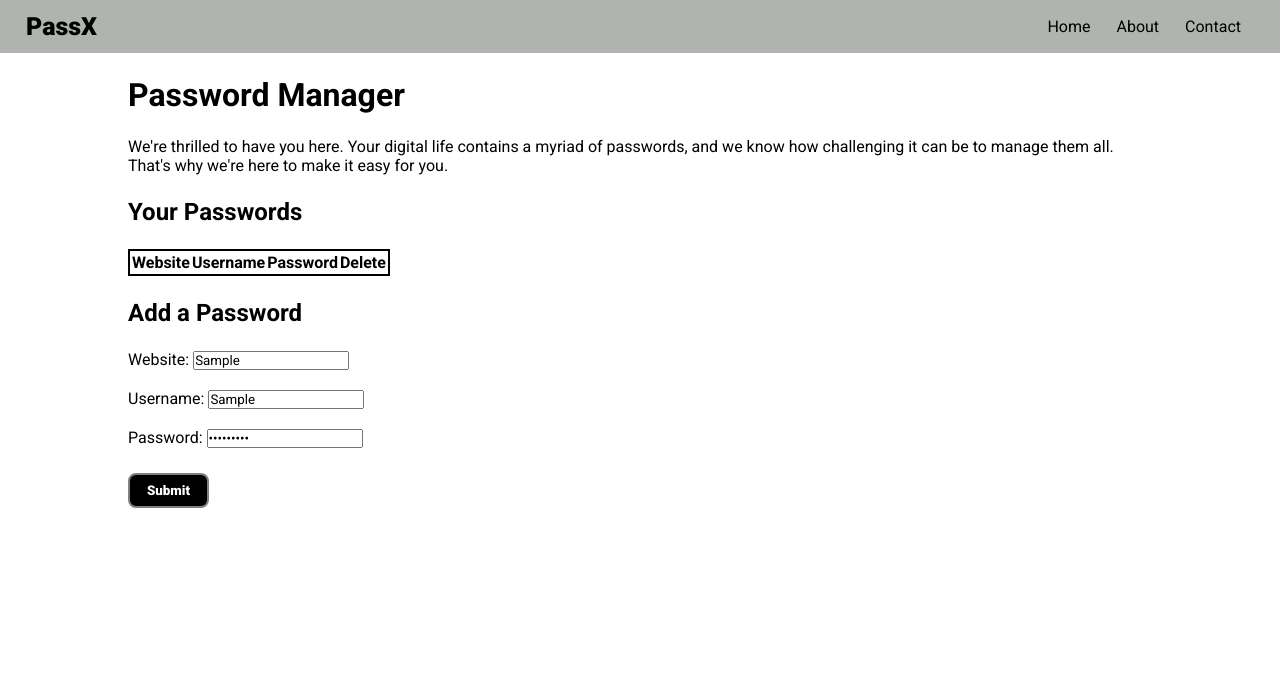
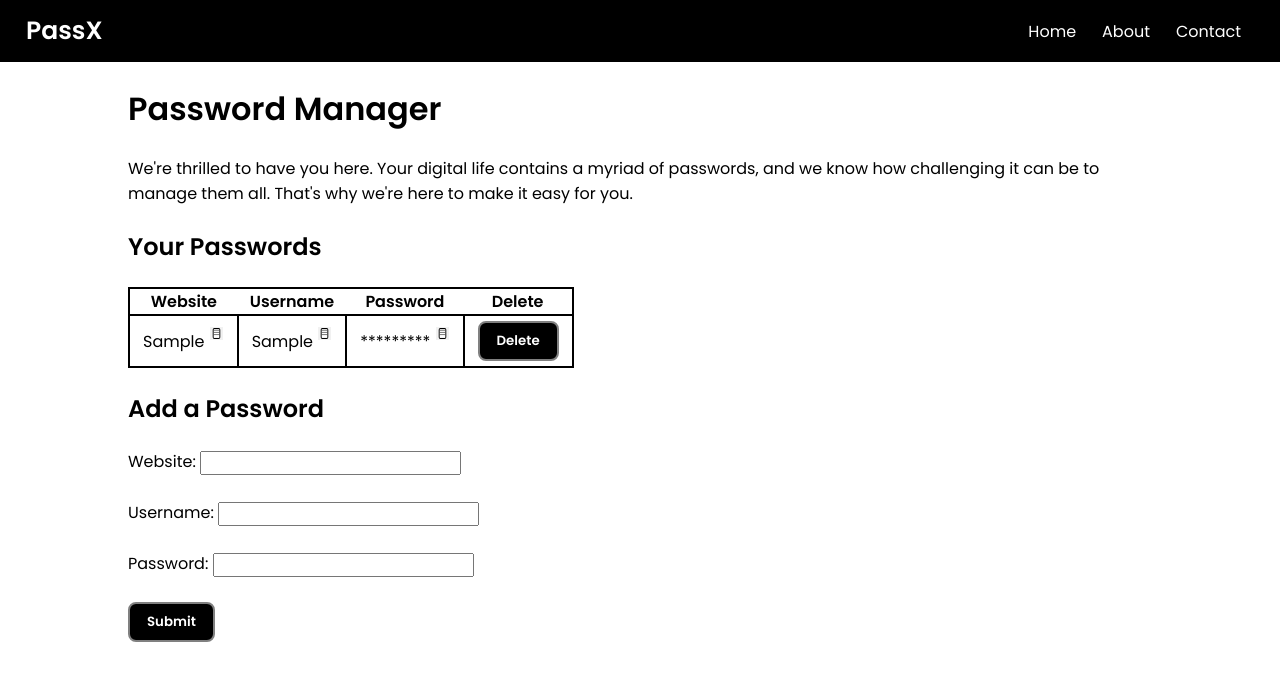
Before and after one commit to datpham0412/password-manager, a plain HTML site: page index.html in a window 1280 px wide. Both pictures are taken after typing "Sample", "Sample", "Sample123" into the empty fields and a click on the button "Submit". Drawn offline with Linux system fonts and the light colour scheme.

Commit message:
feat: Show passwords function

```diff
--- a/script.js
+++ b/script.js
@@ -9,14 +9,14 @@ function maskPassword(pass) {
 function copyText(txt) {
   navigator.clipboard.writeText(txt).then(
     () => {
-      // clipboard successfully set
+      /* clipboard successfully set */
       document.getElementById("alert").style.display = "inline";
       setTimeout(() => {
         document.getElementById("alert").style.display = "none";
       }, 2000);
     },
     () => {
-      // clipboard write failed
+      /* clipboard write failed */
       alert("Clipboard copying failed");
     }
   );
@@ -33,26 +33,75 @@ const deletePassword = (website) => {
   showPasswords();
 };
 
+// Logic to fill the table
+const showPasswords = () => {
+  let tb = document.querySelector("table");
+  let data = localStorage.getItem("passwords");
+  if (data == null || JSON.parse(data).length == 0) {
+    tb.innerHTML = "No Data To Show";
+  } else {
+    tb.innerHTML = `<tr>
+      <th>Website</th>
+      <th>Username</th>
+      <th>Password</th>
+      <th>Delete</th>
+  </tr> `;
+    let arr = JSON.parse(data);
+    let str = "";
+    for (let index = 0; index < arr.length; index++) {
+      const element = arr[index];
+
+      str += `<tr>
+  <td>${element.website} <img onclick="copyText('${
+        element.website
+      }')" src="./copy.svg" alt="Copy Button" width="10" width="10" height="10">
+  </td>
+  <td>${element.username} <img onclick="copyText('${
+        element.username
+      }')" src="./copy.svg" alt="Copy Button" width="10" width="10" height="10">
+  </td>
+  <td>${maskPassword(element.password)} <img onclick="copyText('${
+        element.password
+      }')" src="./copy.svg" alt="Copy Button" width="10" width="10" height="10">
+  </td>
+  <td><button class="btnsm" onclick="deletePassword('${
+    element.website
+  }')">Delete</button></td>
+      </tr>`;
+    }
+    tb.innerHTML = tb.innerHTML + str;
+  }
+  website.value = "";
+  username.value = "";
+  password.value = "";
+};
+
+console.log("Working");
+showPasswords();
 document.querySelector(".btn").addEventListener("click", (e) => {
   e.preventDefault();
-  console.log("Hello feng");
+  console.log("Clicked....");
   console.log(username.value, password.value);
-
-  // Mask the password
-  let maskedPassword = maskPassword(password.value);
-  console.log("Masked password: ", maskedPassword);
-
   let passwords = localStorage.getItem("passwords");
   console.log(passwords);
   if (passwords == null) {
     let json = [];
-    json.push({ username: username.value, password: password.value });
-    alert("Password saved");
+    json.push({
+      website: website.value,
+      username: username.value,
+      password: password.value,
+    });
+    alert("Password Saved");
     localStorage.setItem("passwords", JSON.stringify(json));
   } else {
     let json = JSON.parse(localStorage.getItem("passwords"));
-    json.push({ username: username.value, password: password.value });
-    alert("Password saved");
+    json.push({
+      website: website.value,
+      username: username.value,
+      password: password.value,
+    });
+    alert("Password Saved");
     localStorage.setItem("passwords", JSON.stringify(json));
   }
+  showPasswords();
 });
--- a/style.css
+++ b/style.css
@@ -1,11 +1,15 @@
-@import url("https://fonts.googleapis.com/css2?family=Roboto:ital,wght@0,100;0,300;0,400;0,500;0,700;0,900;1,100;1,300;1,400;1,500;1,700;1,900&display=swap");
+@import url("https://fonts.googleapis.com/css2?family=Noto+Sans:ital,wght@0,700;1,300&family=Poppins:wght@300;400;600&display=swap");
+
 * {
   margin: 0;
   padding: 0;
-  font-family: "Roboto", sans-serif;
+  font-family: "Noto Sans", sans-serif;
+  font-family: "Poppins", sans-serif;
 }
+
 nav {
-  background-color: rgb(175, 180, 175);
+  background-color: black;
+  color: white;
   padding: 12px 3px;
   display: flex;
   justify-content: space-between;
@@ -13,35 +17,46 @@ nav {
 
 .logo {
   margin: 0 23px;
+  font-weight: 800;
   font-size: 25px;
-  font-weight: 800;
   cursor: pointer;
 }
+
 ul {
   display: flex;
   margin: 0 23px;
   align-items: center;
 }
-ul li {
+
+ul > li {
   list-style: none;
   margin: 0 13px;
   cursor: pointer;
 }
-ul li:hover {
+
+ul > li:hover {
   color: white;
 }
-table {
+
+table,
+td,
+tr {
   border: 2px solid black;
+  border-collapse: collapse;
+  padding: 5px 13px;
 }
+
 .container {
   max-width: 80vw;
-  margin: auto;
+  margin: 23px auto;
 }
+
 h1,
 h2,
 h3 {
   margin: 23px 0;
 }
+
 .btn {
   padding: 8px 17px;
   background: black;
@@ -53,6 +68,24 @@ h3 {
   cursor: pointer;
 }
 
+.btnsm {
+  padding: 8px 17px;
+  background: black;
+  color: white;
+  font-weight: 900;
+  border: 2px solid gray;
+  border-radius: 8px;
+  cursor: pointer;
+}
+
+img {
+  cursor: pointer;
+  position: relative;
+  bottom: 7px;
+  width: 15px;
+  height: 13px;
+}
+
 #alert {
   display: none;
 }
```
